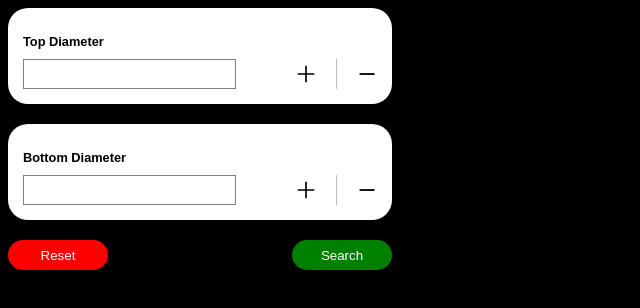
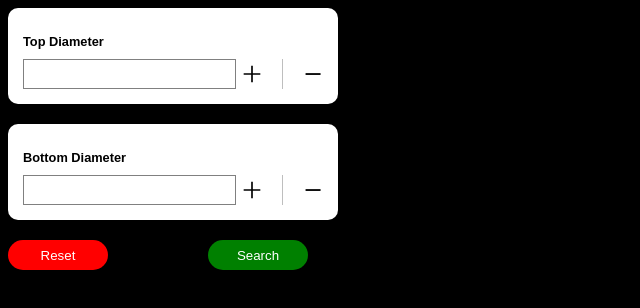
Before and after one commit to vimal-ram-k/titan, a React (Vite) app: page / in a window 1280 px wide. Shown: the top 308 px of the page, without its empty margins (0-640 px from the left). Built offline with nearby package versions, Linux system fonts and the light colour scheme.

Commit message:
fix input type issue

```diff
--- a/src/App.css
+++ b/src/App.css
@@ -9,8 +9,13 @@ body {
   }
 }
 
+@media screen and (min-width: 400px) {
+  .btn-colletion {
+    width: 300px;
+  }
+}
+
 .btn-colletion {
-  width: clamp(300px, 30dvw, 400px);
   display: flex;
   flex-direction: column;
   gap: 20px;
--- a/src/components/Button/Button.css
+++ b/src/components/Button/Button.css
@@ -1,8 +1,22 @@
+.btn {
+  padding: 15px;
+  border-radius: 10px;
+  background-color: white;
+  width: 90dvw;
+  margin: 0 auto;
+}
+
 .btn-name {
   font-size: 0.8rem;
   font-family: sans-serif;
 }
 
+.btn-in {
+  display: flex;
+  flex-direction: row;
+  justify-content: space-between;
+  width: inherit;
+}
 .btn-in-icon {
   width: 20px;
   height: 20px;
@@ -27,27 +41,10 @@
   height: 30px;
 }
 
-.btn-in {
-  display: flex;
-  justify-content: space-between;
-}
-
-.btn {
-  padding: 15px 15px;
-  border-radius: 20px;
-  background-color: white;
-}
-
 .btn-error {
   color: brown;
   font-size: 0.7rem;
   font-weight: bold;
-}
-@media screen and (max-width: 500px) {
-  .btn {
-    width: 80dvw;
-    margin: 0 auto;
-  }
 }
 
 .btn-key {
@@ -65,3 +62,9 @@
 .Search {
   background-color: green;
 }
+
+@media screen and (min-width: 400px) {
+  .btn {
+    width: 300px;
+  }
+}
--- a/src/components/Button/Button.tsx
+++ b/src/components/Button/Button.tsx
@@ -10,7 +10,7 @@ type buttonProps = {
   onCallback: (newValue: number) => void;
 };
 export const InputSection = (props: buttonProps) => {
-  const [number, setNumber] = useState<number | null>(null);
+  const [number, setNumber] = useState<number | "">("");
   const [error, isError] = useState<boolean>(false);
   const handleIncrement = () => {
     isError(false);
```
